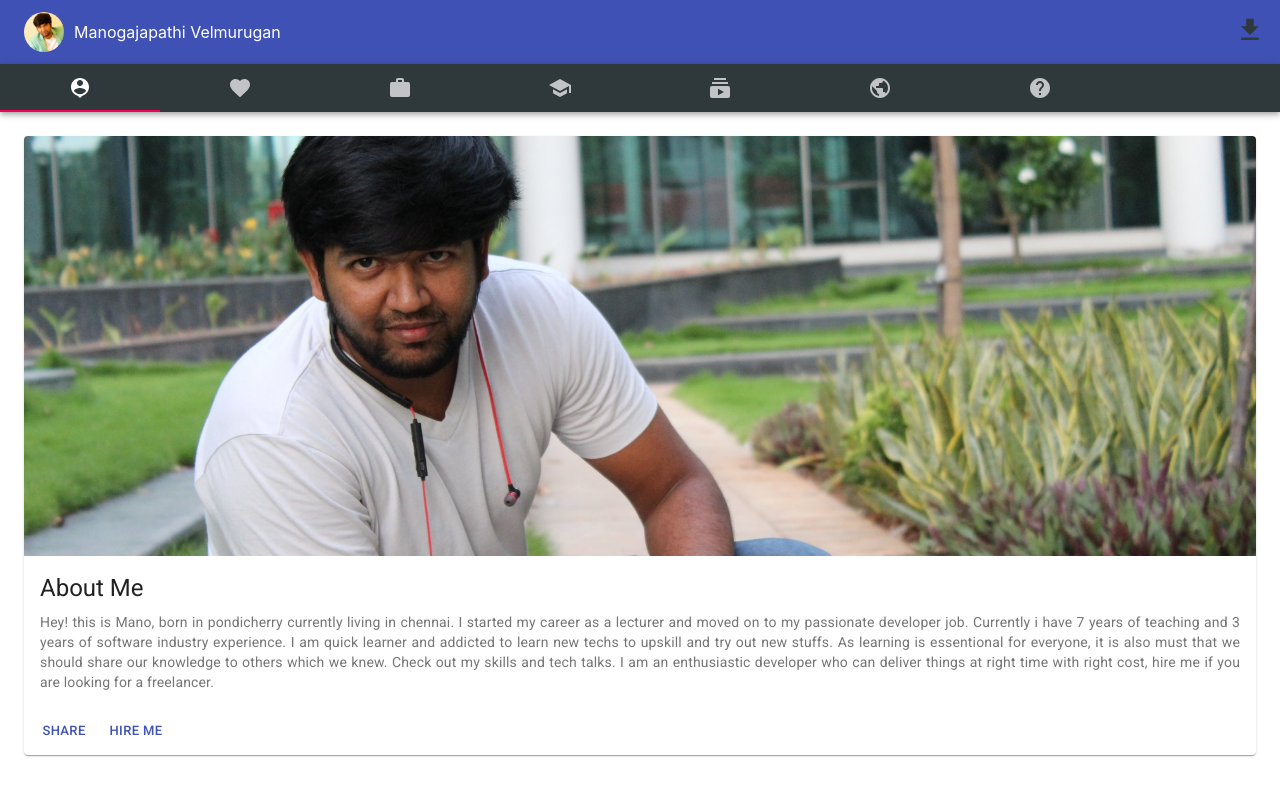
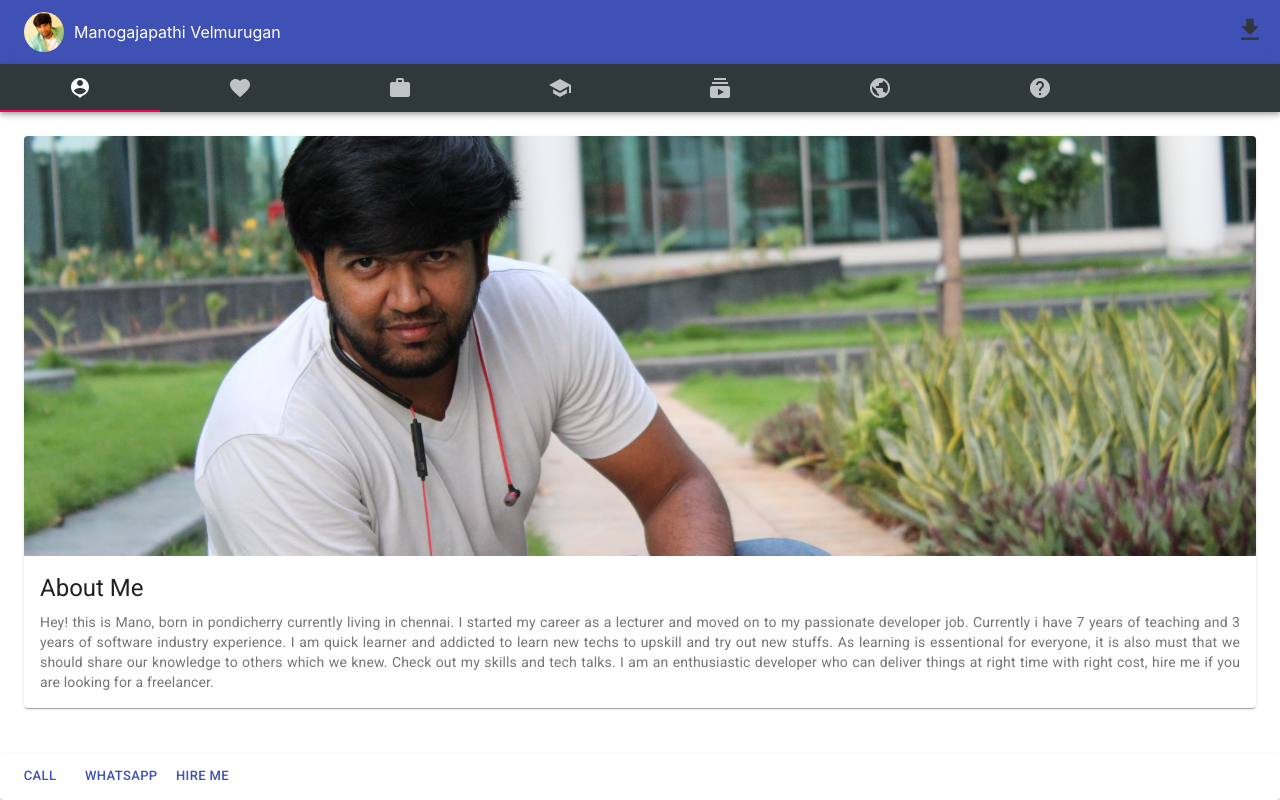
Before and after one commit to manogajapathi/mano-web, a React (Create React App) app: page / in a window 1280 px wide. Built offline with nearby package versions, Linux system fonts and the light colour scheme.

Commit message:
Footer added

```diff
--- a/src/components/Footer.js
+++ b/src/components/Footer.js
@@ -1,9 +1,88 @@
 import React from 'react';
-function Footer() {
-  return (
-    <div>
+import { makeStyles } from '@material-ui/core/styles';
+import Card from '@material-ui/core/Card';
+import CardActions from '@material-ui/core/CardActions';
+import Button from '@material-ui/core/Button';
+import Typography from '@material-ui/core/Typography';
+import SwipeableDrawer from '@material-ui/core/SwipeableDrawer';
+const useStyles = makeStyles({
+  footer: {
+    position: 'fixed',
+    left: 0,
+    bottom: 0,
+    width: '100%',
+    background: 'white'
+  },
+});
+
+
+export default function Footer() {
+  const classes = useStyles();
+  const [state, setState] = React.useState({
+    bottom1: false,
+    bottom2: false,
+  });
+
+  const toggleDrawer = (side, open) => event => {
+    if (event && event.type === 'keydown' && (event.key === 'Tab' || event.key === 'Shift')) {
+      return;
+    }
+
+    setState({ ...state, [side]: open });
+  };
+
+  const share = side => (
+    <div
+      role="presentation"
+      onClick={toggleDrawer(side, false)}
+      onKeyDown={toggleDrawer(side, false)}
+    >
+    <Typography variant="body2" color="textSecondary" component="p">
+        Oops! 404 - Working on this feature
+    </Typography>
     </div>
   );
+
+  const hire = side => (
+    <div
+      role="presentation"
+      onClick={toggleDrawer(side, false)}
+      onKeyDown={toggleDrawer(side, false)}
+    >
+    <Typography variant="body2" color="textSecondary" component="p">
+        Oops! 404 - Sorry i am not available to hire now
+    </Typography>
+    </div>
+  );
+  return (
+    <Card className={classes.footer}>
+      <CardActions>
+        <Button size="small" color="primary">
+          <a href="tel:[919578042320]" style={{textDecoration: 'none',color: '#3f51b5'}}>Call</a>
+        </Button>
+        <Button size="small" color="primary">
+        <a href="https://wa.me/919578042320" style={{textDecoration: 'none',color: '#3f51b5'}}>Whatsapp</a>
+        </Button>
+        <Button size="small" color="primary" onClick={toggleDrawer('bottom2', true)}>
+          Hire Me
+        </Button>
+        <SwipeableDrawer
+        anchor="bottom"
+        open={state.bottom2}
+        onClose={toggleDrawer('bottom2', false)}
+        onOpen={toggleDrawer('bottom2', true)}
+        >
+        {hire('bottom2')}
+        </SwipeableDrawer>
+        <SwipeableDrawer
+        anchor="bottom"
+        open={state.bottom1}
+        onClose={toggleDrawer('bottom1', false)}
+        onOpen={toggleDrawer('bottom1', true)}
+        >
+        {share('bottom1')}
+        </SwipeableDrawer>
+      </CardActions>
+    </Card>
+  );
 }
-
-export default Footer;
--- a/src/components/MainPage.js
+++ b/src/components/MainPage.js
@@ -15,7 +15,7 @@ const useStyles = makeStyles(theme => ({
     padding: 'none',
     textAlign: 'center',
     color: theme.palette.text.secondary,
-  },
+  }
 }));
 
 export default function MainPage() {
--- a/src/components/tabs/AboutMe.js
+++ b/src/components/tabs/AboutMe.js
@@ -2,12 +2,9 @@ import React from 'react';
 import { makeStyles } from '@material-ui/core/styles';
 import Card from '@material-ui/core/Card';
 import CardActionArea from '@material-ui/core/CardActionArea';
-import CardActions from '@material-ui/core/CardActions';
 import CardContent from '@material-ui/core/CardContent';
 import CardMedia from '@material-ui/core/CardMedia';
-import Button from '@material-ui/core/Button';
 import Typography from '@material-ui/core/Typography';
-import SwipeableDrawer from '@material-ui/core/SwipeableDrawer';
 import mano from '../../imgs/mano2.jpg';
 
 const useStyles = makeStyles({
@@ -25,44 +22,6 @@ const useStyles = makeStyles({
 
 export default function AboutMe() {
   const classes = useStyles();
-  const [state, setState] = React.useState({
-    bottom1: false,
-    bottom2: false,
-  });
-
-  const toggleDrawer = (side, open) => event => {
-    if (event && event.type === 'keydown' && (event.key === 'Tab' || event.key === 'Shift')) {
-      return;
-    }
-
-    setState({ ...state, [side]: open });
-  };
-
-  const share = side => (
-    <div
-      className={classes.fullList}
-      role="presentation"
-      onClick={toggleDrawer(side, false)}
-      onKeyDown={toggleDrawer(side, false)}
-    >
-    <Typography variant="body2" color="textSecondary" component="p">
-        Oops! 404 - Working on this feature
-    </Typography>
-    </div>
-  );
-
-  const hire = side => (
-    <div
-      className={classes.fullList}
-      role="presentation"
-      onClick={toggleDrawer(side, false)}
-      onKeyDown={toggleDrawer(side, false)}
-    >
-    <Typography variant="body2" color="textSecondary" component="p">
-        Oops! 404 - Sorry i am not available to hire now
-    </Typography>
-    </div>
-  );
   return (
     <Card className={classes.root}>
       <CardActionArea>
@@ -85,30 +44,6 @@ export default function AboutMe() {
           </Typography>
         </CardContent>
       </CardActionArea>
-      <CardActions>
-        <Button size="small" color="primary" onClick={toggleDrawer('bottom1', true)}>
-          Share
-        </Button>
-        <Button size="small" color="primary" onClick={toggleDrawer('bottom2', true)}>
-          Hire Me
-        </Button>
-        <SwipeableDrawer
-        anchor="bottom"
-        open={state.bottom2}
-        onClose={toggleDrawer('bottom2', false)}
-        onOpen={toggleDrawer('bottom2', true)}
-        >
-        {hire('bottom2')}
-        </SwipeableDrawer>
-        <SwipeableDrawer
-        anchor="bottom"
-        open={state.bottom1}
-        onClose={toggleDrawer('bottom1', false)}
-        onOpen={toggleDrawer('bottom1', true)}
-        >
-        {share('bottom1')}
-        </SwipeableDrawer>
-      </CardActions>
     </Card>
   );
 }
```
Also changed, not shown: 1 other file (tests, documents, lock files or other folders).
